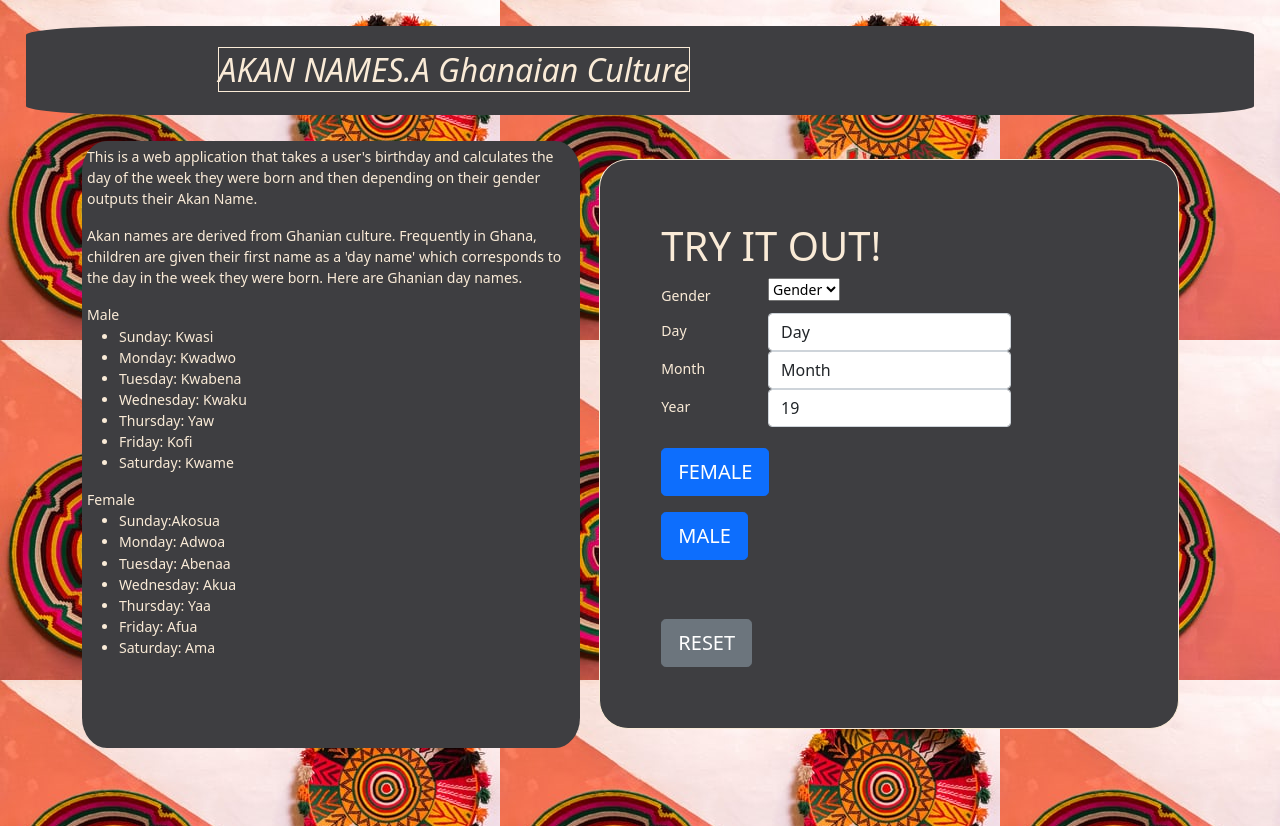
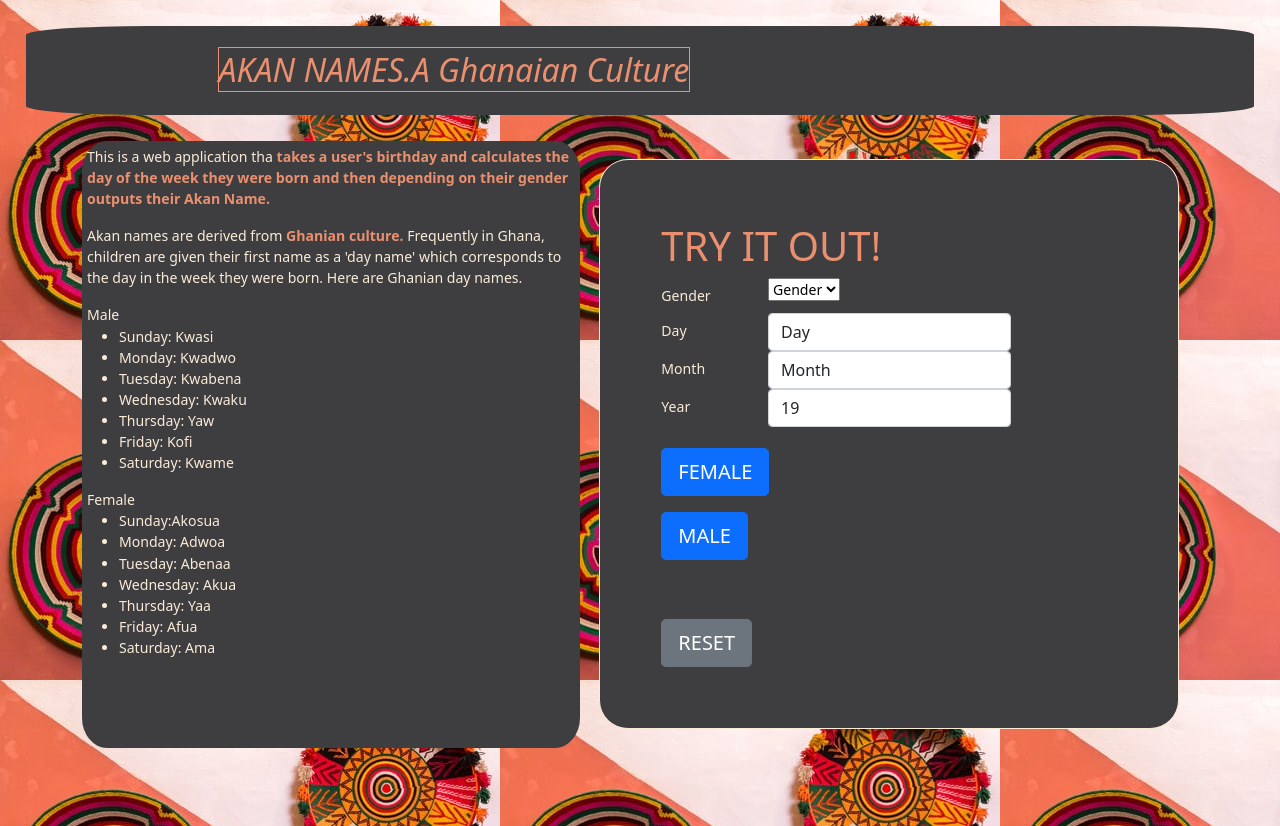
Before and after one commit to OndigoWendy/BIRTHDAY-APP.WEEK2.PREP, a plain HTML site: page index.html in a window 1280 px wide. Drawn offline with Linux system fonts and the light colour scheme.

Commit message:
Add specific colors to specific text to highlight.

```diff
--- a/css/style.css
+++ b/css/style.css
@@ -6,7 +6,7 @@
 
 /* header */
 .header1{
-  color:  antiquewhite;
+  color:  rgb(235, 144, 111);
   padding: 2% 15%;
   margin: 2%;
   font-size: 200%;
@@ -43,6 +43,14 @@
 
 }
 
+strong{
+color:rgb(235, 144, 111) ;
+}
+
+H1{
+  color: rgb(235, 144, 111);
+}
+
 /* Input form */
 .form-group {
 width: 50vw;
--- a/index.html
+++ b/index.html
@@ -19,8 +19,8 @@
   <div class="container">
 
        <div class="rightPage">
-          <p> This is a web application that takes a user's birthday and calculates the day of the week they were born and then depending on their gender outputs their Akan Name.</p>
-          <p>Akan names are derived from Ghanian culture. Frequently in Ghana, children are given their first name as a 'day name' which corresponds to the day in the week they were born. Here are Ghanian day names.</p>
+          <p> This is a web application tha <strong> takes a user's birthday and calculates the day of the week they were born and then depending on their gender outputs their Akan Name.</strong></p>
+          <p>Akan names are derived from <strong>Ghanian culture.</strong>  Frequently in Ghana, children are given their first name as a 'day name' which corresponds to the day in the week they were born. Here are Ghanian day names.</p>
 
                 Male
                 <ul>
```
